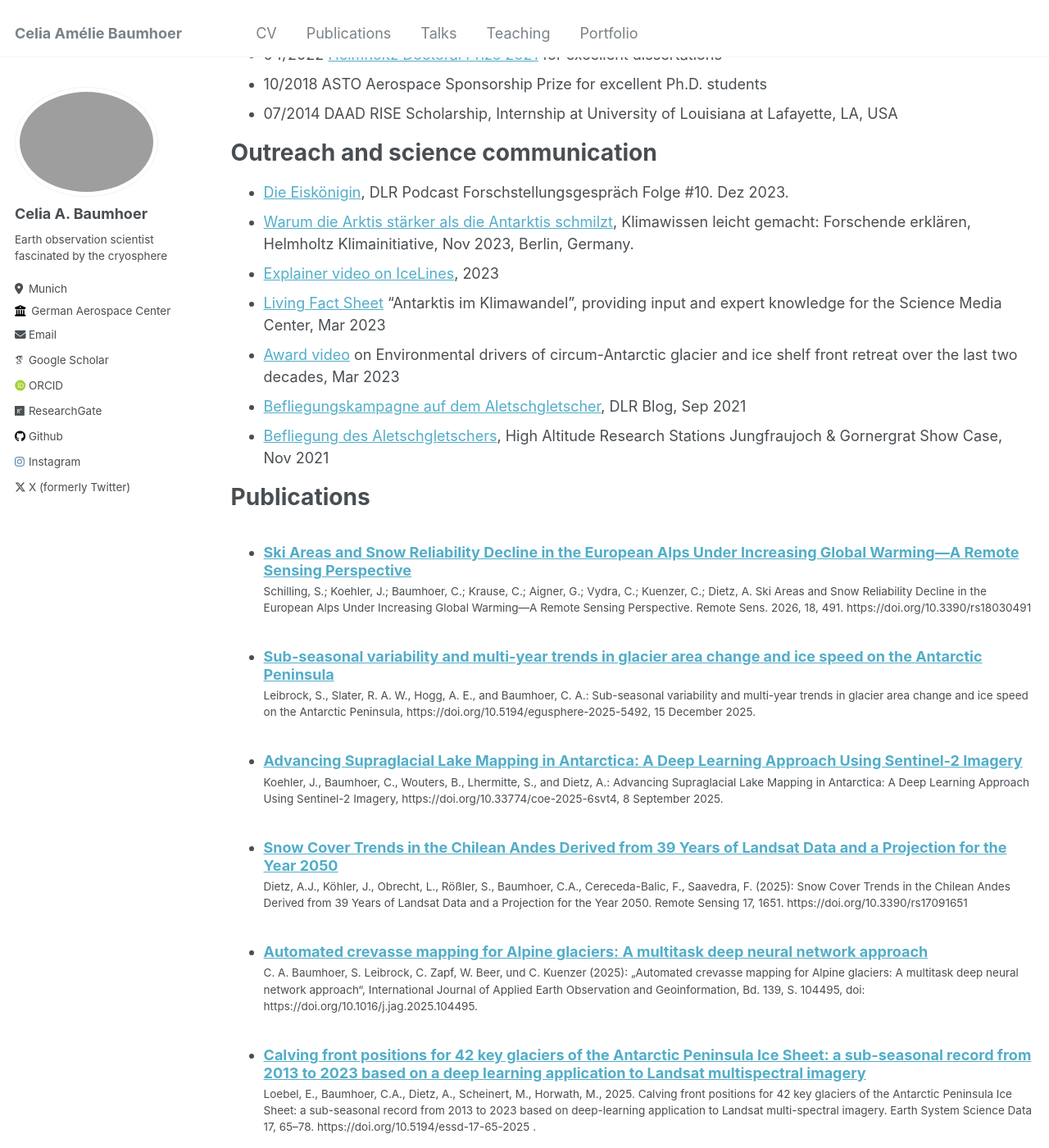
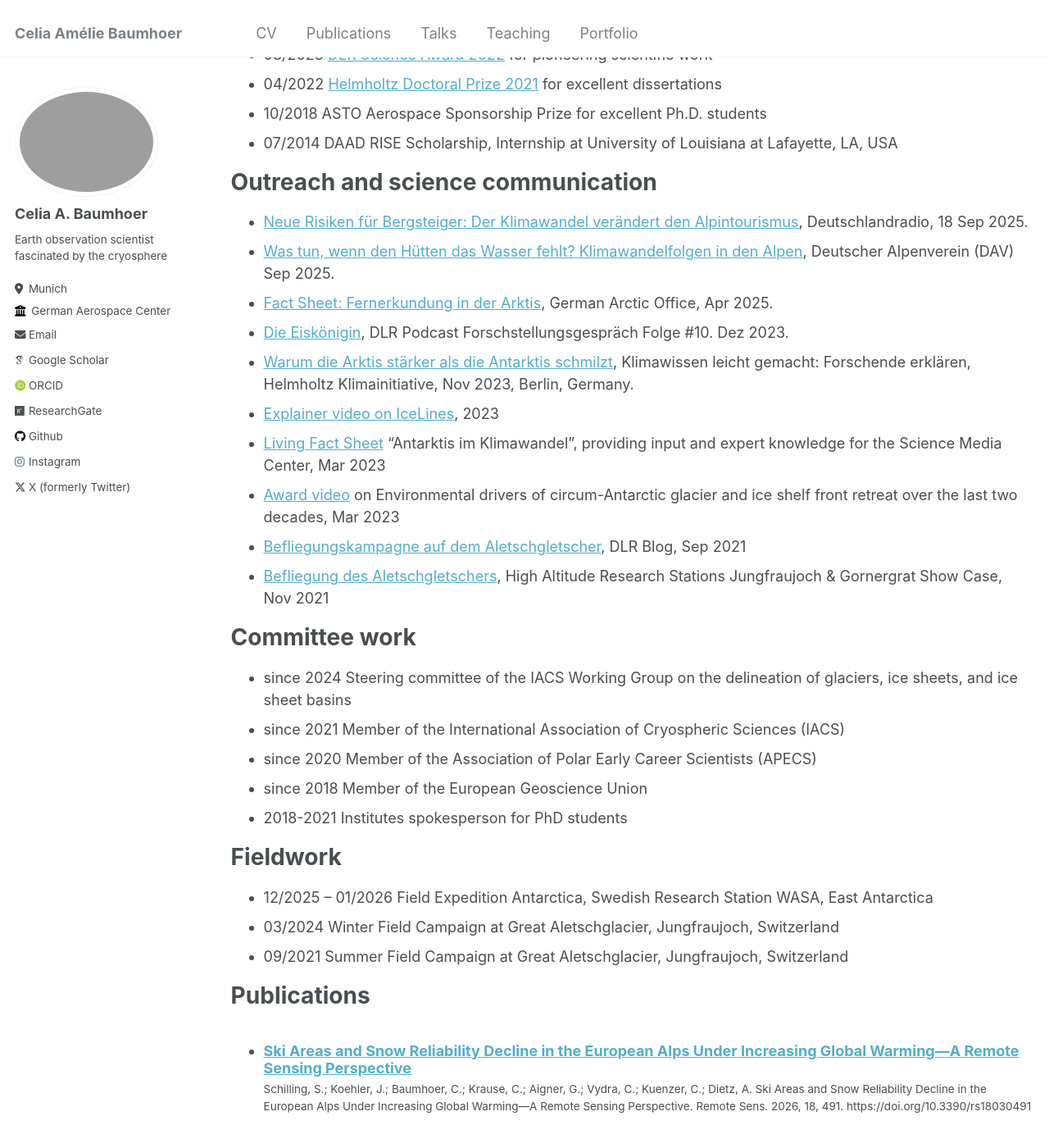
Before and after one commit to celiabaumhoer/celiabaumhoer.github.io, a Jekyll site: the page built from _pages/cv.md, in a window 1280 px wide and 1400 px high, scrolled down 809 px. Shown: the whole window at 82% size. Built offline with Jekyll 4.4.1, drawn with Linux system fonts in a browser that asks for light colours; some web fonts are replaced; some of the changed text lies outside the part shown.

```diff
--- a/_pages/cv.md
+++ b/_pages/cv.md
@@ -20,6 +20,7 @@ Work experience
 * since 2020: Postdoctoral Researcher
   * German Aerospace Center, Oberpfaffenhofen
   * Scientific coordination of research projects
+  * Earth Observation of Polar and Mountain Regions
   * Method development for high-volume EO data processing & machine learning applications
 
 * 2017 - 2020: Research Associate/PhD Student
@@ -40,6 +41,9 @@ Awards
 
 Outreach and science communication
 ======
+* [Neue Risiken für Bergsteiger: Der Klimawandel verändert den Alpintourismus](https://www.deutschlandfunk.de/neue-risiken-fuer-bergsteiger-der-klimawandel-veraendert-den-alpintourismus-100.html), Deutschlandradio, 18 Sep 2025.
+* [Was tun, wenn den Hütten das Wasser fehlt? Klimawandelfolgen in den Alpen](https://www.youtube.com/watch?v=pvvXuJkoeQE&t=1159s), Deutscher Alpenverein (DAV) Sep 2025.
+* [Fact Sheet: Fernerkundung in der Arktis](https://www.arctic-office.de/fileadmin/user_upload/www.arctic-office.de/PDF_uploads/Fact_Sheets/Factsheet_Fernerkundung_web_deutsch.pdf), German Arctic Office, Apr 2025.
 * [Die Eiskönigin](https://open.spotify.com/episode/2AKC7LJSKDnznBpWkqRq9c?si=1b62d8d18cb44d), DLR Podcast Forschstellungsgespräch Folge #10. Dez 2023.
 * [Warum die Arktis stärker als die Antarktis schmilzt](https://www.youtube.com/watch?v=do58vCyWpSc&t=6s), Klimawissen leicht gemacht: Forschende erklären, Helmholtz Klimainitiative, Nov 2023, Berlin, Germany.
 * [Explainer video on IceLines](https://play.quickchannel.com/play/kjjjzyu), 2023
@@ -47,6 +51,21 @@ Outreach and science communication
 * [Award video](https://play.quickchannel.com/play/5yi66u7) on Environmental drivers of circum-Antarctic glacier and ice shelf front retreat over the last two decades, Mar 2023
 * [Befliegungskampagne auf dem Aletschgletscher](https://www.dlr.de/de/blog/archiv/2021/befliegungskampagne-auf-dem-aletschgletscher), DLR Blog, Sep 2021
 * [Befliegung des Aletschgletschers](https://www.hfsjg.ch/de/stiftung/showcase/2021-november/), High Altitude Research Stations Jungfraujoch & Gornergrat Show Case, Nov 2021
+
+Committee work
+======
+* since 2024	Steering committee of the IACS Working Group on the delineation of glaciers, ice sheets, and ice sheet basins
+* since 2021	Member of the International Association of Cryospheric Sciences (IACS)
+* since 2020	Member of the Association of Polar Early Career Scientists (APECS)
+* since 2018	Member of the European Geoscience Union
+* 2018-2021		Institutes spokesperson for PhD students
+
+Fieldwork
+======
+* 12/2025 – 01/2026	Field Expedition Antarctica, Swedish Research Station WASA, East Antarctica
+* 03/2024			Winter Field Campaign at Great Aletschglacier, Jungfraujoch, Switzerland
+* 09/2021			Summer Field Campaign at Great Aletschglacier, Jungfraujoch, Switzerland
+
 
 Publications
 ======
@@ -69,5 +88,6 @@ Teaching
 
 Volunteering and interests
 ======
-* Traditional Taekwondo, 2. Dan (black belt)
-* Trainer C Bergsteigen at German Alpine Club (DAV), teaching mountaineering courses & guiding glacier tours
+* Traditional Taekwondo, 3. Dan (black belt)
+* Trainer B Hochtouren, Trainer C Bergsteigen at German Alpine Club (DAV), teaching mountaineering courses & guiding glacier tours
+* Training officer at DAV Garching
```
Also changed, not shown: _talks/2025-09-01-talk-8.md (added, +9 -0 lines).
